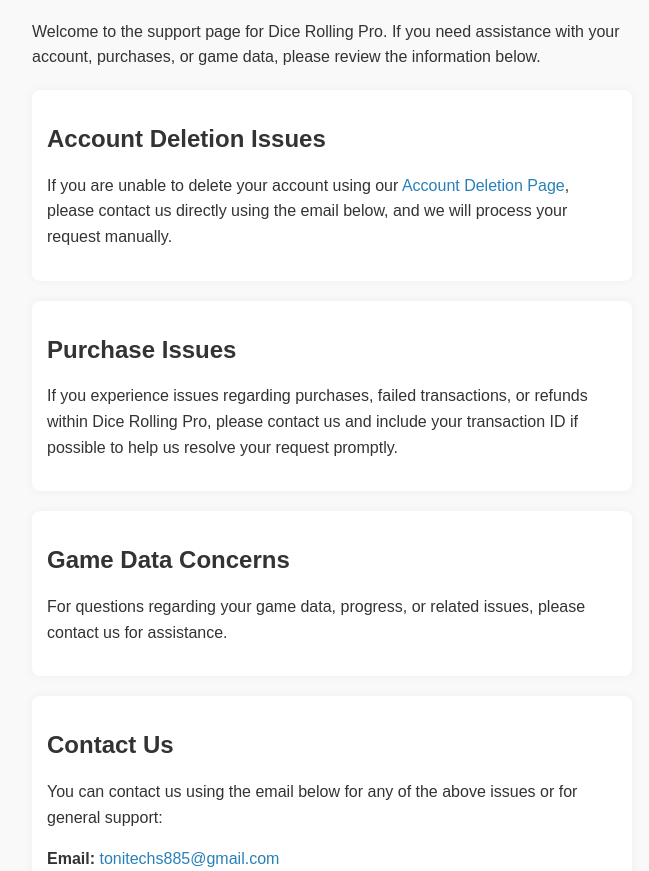
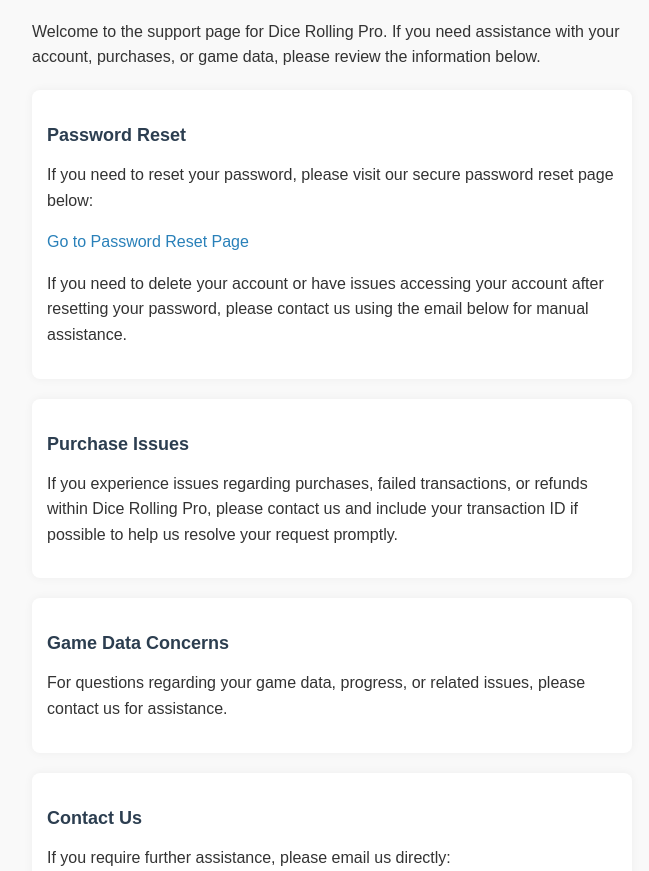
Before and after one commit to toniCT92/supportPage, a plain HTML site: page index.html in a window 1280 px wide. Shown: the part 81-952 px from the top of the page, without its empty margins (308-957 px from the left). Drawn offline with Linux system fonts and the light colour scheme.

Commit message:
Update index.html

```diff
--- a/index.html
+++ b/index.html
@@ -16,6 +16,11 @@
         h1 {
             text-align: center;
             color: #2c3e50;
+        }
+        h2 {
+            font-size: 18px;
+            color: #2c3e50;
+            margin-top: 20px;
         }
         p {
             line-height: 1.6;
@@ -42,8 +47,10 @@
     <p>Welcome to the support page for Dice Rolling Pro. If you need assistance with your account, purchases, or game data, please review the information below.</p>
 
     <div class="contact-box">
-        <h2>Account Deletion Issues</h2>
-        <p>If you are unable to delete your account using our <a href="https://tonict92.github.io/reset-password-page/" target="_blank">Account Deletion Page</a>, please contact us directly using the email below, and we will process your request manually.</p>
+        <h2>Password Reset</h2>
+        <p>If you need to reset your password, please visit our secure password reset page below:</p>
+        <p><a href="https://tonict92.github.io/reset-password-page/" target="_blank">Go to Password Reset Page</a></p>
+        <p>If you need to delete your account or have issues accessing your account after resetting your password, please contact us using the email below for manual assistance.</p>
     </div>
 
     <div class="contact-box">
@@ -58,7 +65,7 @@
 
     <div class="contact-box">
         <h2>Contact Us</h2>
-        <p>You can contact us using the email below for any of the above issues or for general support:</p>
+        <p>If you require further assistance, please email us directly:</p>
         <p><strong>Email:</strong> <a href="mailto:tonitechs885@gmail.com">tonitechs885@gmail.com</a></p>
     </div>
 
```
